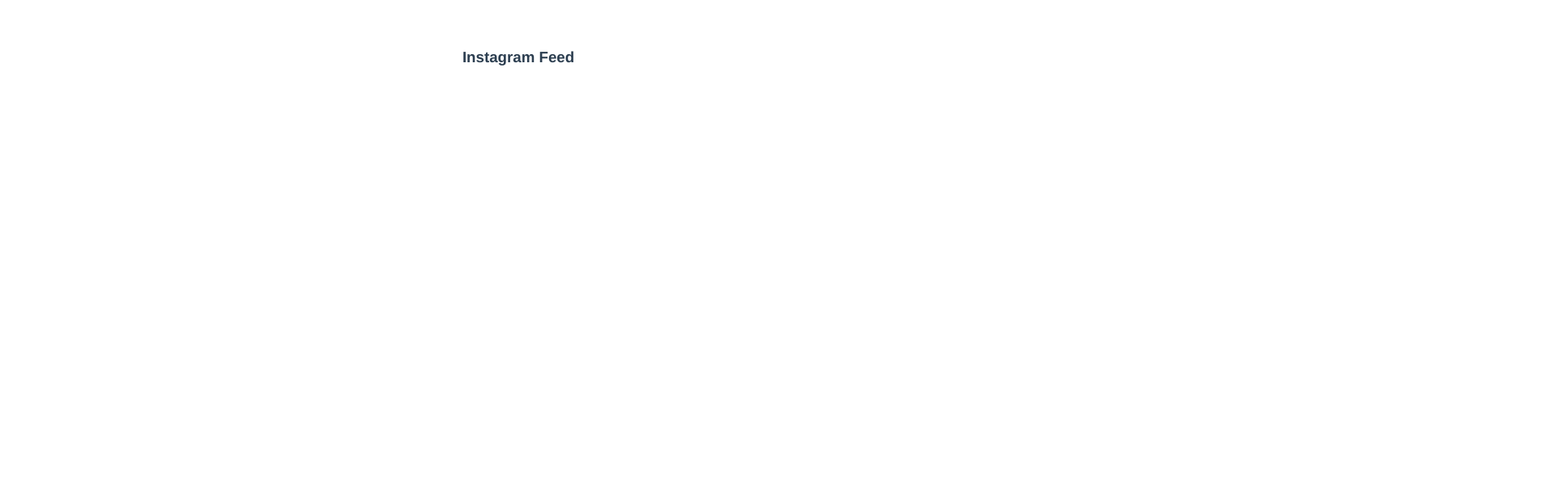
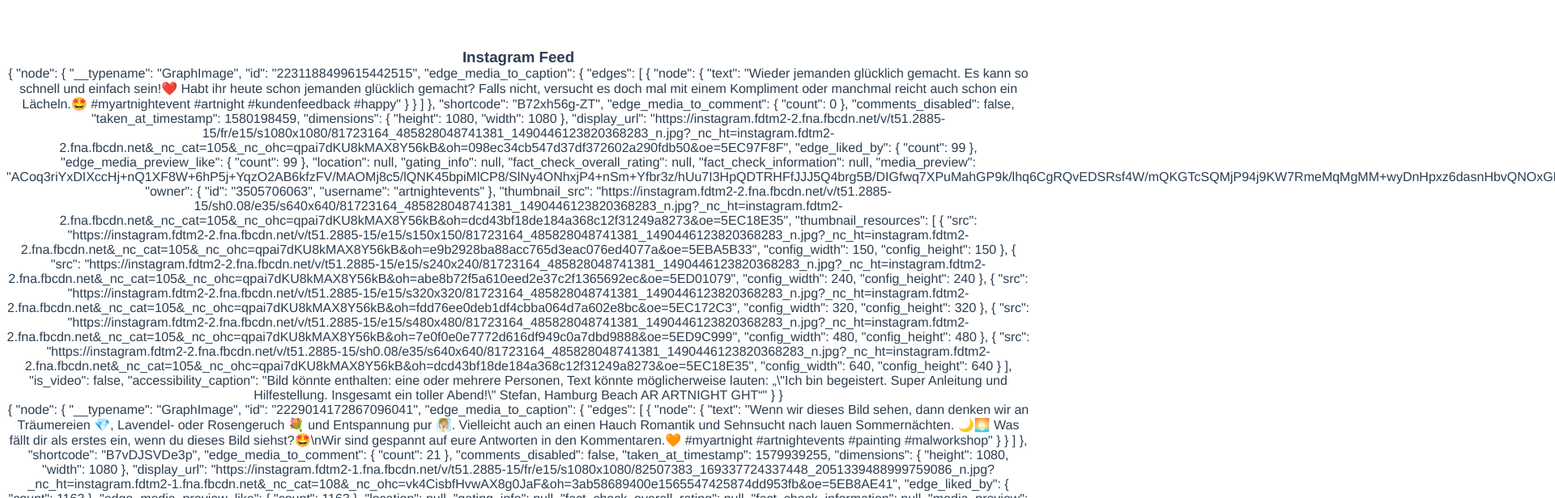
Before and after one commit to synnea/Vuestagram, a Vue app: page / in a window 1280 px wide. Shown: the top 616 px of the page at 81% size, 1920 px wide, since content can reach past the window. Built offline with nearby package versions, Linux system fonts and the light colour scheme.

Commit message:
feat: render image posts

```diff
--- a/src/components/InstagramFeed.vue
+++ b/src/components/InstagramFeed.vue
@@ -3,6 +3,10 @@
 <div class="container">
 
   <h3>Instagram Feed</h3>
+
+  <div v-for="post in imagePosts" v-bind:key="post.id">
+{{ post }}
+    </div>
 
     <section v-if="errored">
     <p>We're sorry, we're not able to retrieve this information at the moment,
@@ -28,20 +32,23 @@
   },
 
   mounted () {
+      this.fetchPosts();
+  },
 
-    fetchPosts: {
+  methods: {
+        fetchPosts() {
     axios
         .get('http://localhost:8080/artnight.json')
         .then((response) => {
-        this.image_posts = response.data.graphql.user.edge_owner_to_timeline_media.edges;
-        this.video_posts = response.data.graphql.user.edge_felix_video_timeline.edges; })
+        this.imagePosts = response.data.graphql.user.edge_owner_to_timeline_media.edges;
+        this.videoPosts = response.data.graphql.user.edge_felix_video_timeline.edges; })
         .catch(error => {
         console.log(error);
         this.errored = true;
       })
       .finally(() => this.loading = false);
 
-          };
+          },
   }
   }
 
```
